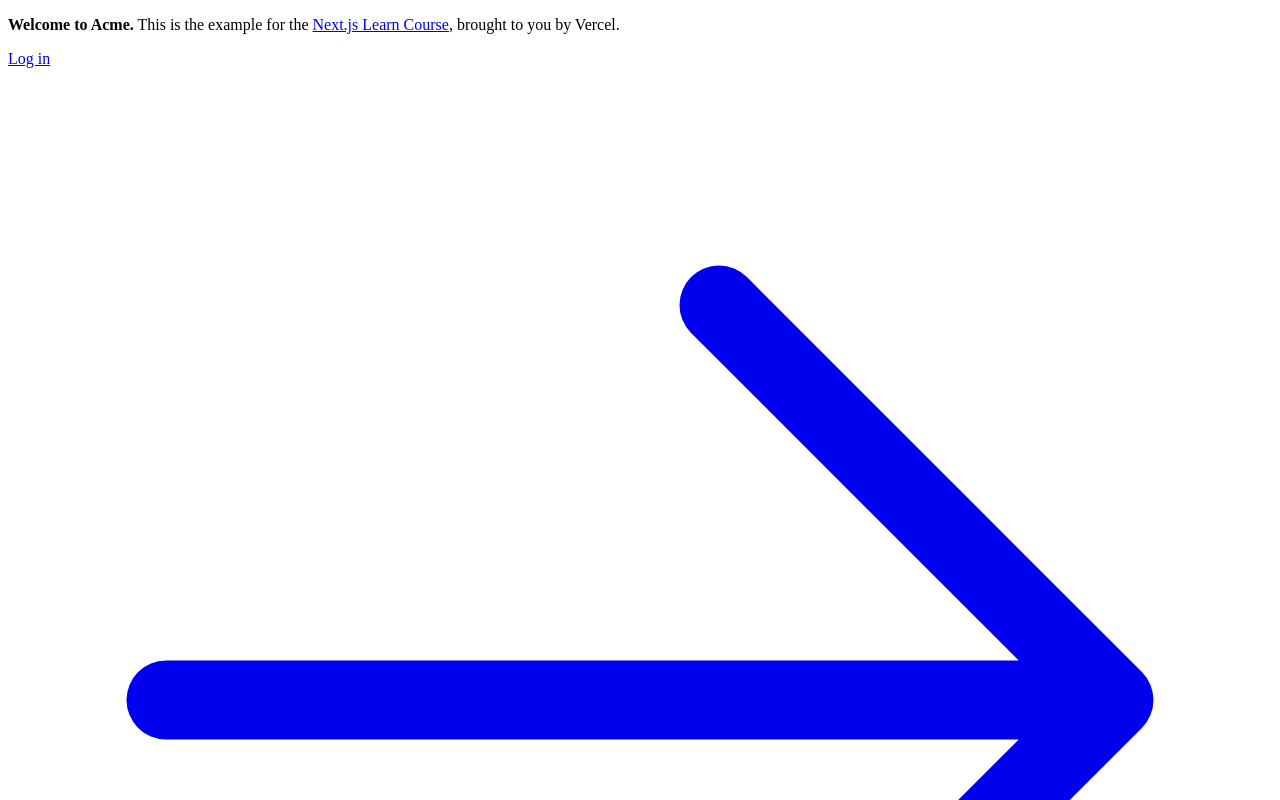
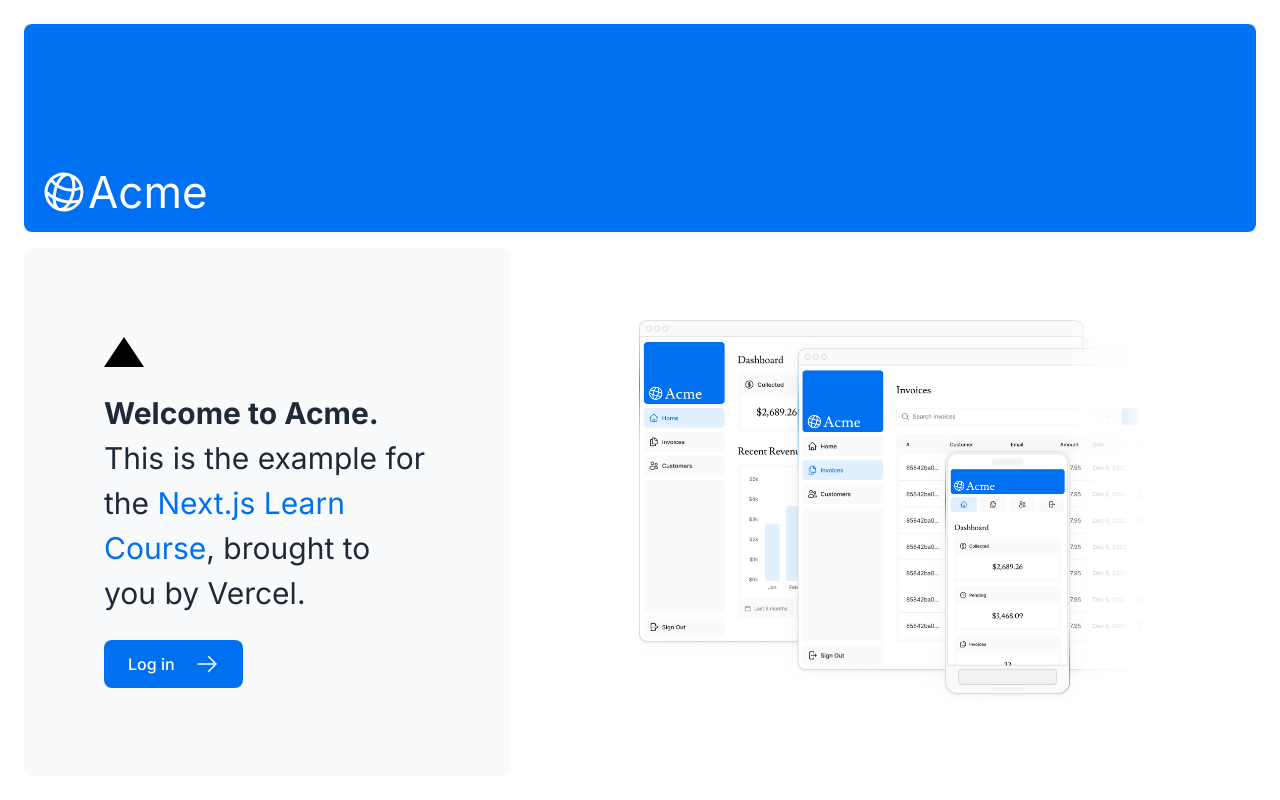
Before and after one commit to Anonym0usLemon/vercel-dashboard-app, a Next.js app: page / in a window 1280 px wide. Shown: the top 800 px of the page. Built offline with nearby package versions, Linux system fonts and the light colour scheme.

Commit message:
first commit

```diff
--- /dev/null
+++ b/app/dashboard/customers/page.tsx
@@ -0,0 +1,3 @@
+export default function Page() {
+    return <p>Customers Page</p>
+}
--- /dev/null
+++ b/app/dashboard/invoices/page.tsx
@@ -0,0 +1,3 @@
+export default function Page() {
+    return <p>Invoices Page</p>
+}
--- /dev/null
+++ b/app/dashboard/layout.tsx
@@ -0,0 +1,12 @@
+import SideNav from '@/app/ui/dashboard/sidenav';
+
+export default function Layout({ children }: { children: React.ReactNode }) {
+  return (
+    <div className="flex h-screen flex-col md:flex-row md:overflow-hidden">
+      <div className="w-full flex-none md:w-64">
+        <SideNav />
+      </div>
+      <div className="flex-grow p-6 md:overflow-y-auto md:p-12">{children}</div>
+    </div>
+  );
+}
--- /dev/null
+++ b/app/dashboard/page.tsx
@@ -0,0 +1,3 @@
+export default function Page() {
+    return <p>Dashboard Page</p>;
+}
--- a/app/layout.tsx
+++ b/app/layout.tsx
@@ -1,3 +1,6 @@
+import '@/app/ui/global.css';
+import { inter } from '@/app/ui/fonts';
+
 export default function RootLayout({
   children,
 }: {
@@ -5,7 +8,7 @@
 }) {
   return (
     <html lang="en">
-      <body>{children}</body>
+      <body className={`${inter.className} antialiased`}>{children}</body>
     </html>
   );
 }
--- a/app/page.tsx
+++ b/app/page.tsx
@@ -1,15 +1,18 @@
 import AcmeLogo from '@/app/ui/acme-logo';
 import { ArrowRightIcon } from '@heroicons/react/24/outline';
 import Link from 'next/link';
+import { lusitana } from '@/app/ui/fonts';
+import Image from 'next/image';
 
 export default function Page() {
   return (
     <main className="flex min-h-screen flex-col p-6">
       <div className="flex h-20 shrink-0 items-end rounded-lg bg-blue-500 p-4 md:h-52">
-        {/* <AcmeLogo /> */}
+        <AcmeLogo />
       </div>
       <div className="mt-4 flex grow flex-col gap-4 md:flex-row">
         <div className="flex flex-col justify-center gap-6 rounded-lg bg-gray-50 px-6 py-10 md:w-2/5 md:px-20">
+        <div className="h-0 w-0 border-b-[30px] border-l-[20px] border-r-[20px] border-b-black border-l-transparent border-r-transparent"/>
           <p className={`text-xl text-gray-800 md:text-3xl md:leading-normal`}>
             <strong>Welcome to Acme.</strong> This is the example for the{' '}
             <a href="https://nextjs.org/learn/" className="text-blue-500">
@@ -26,6 +29,20 @@
         </div>
         <div className="flex items-center justify-center p-6 md:w-3/5 md:px-28 md:py-12">
           {/* Add Hero Images Here */}
+          <Image
+            src={"/hero-desktop.png"}
+            width={1000}
+            height={760}
+            className='hidden md:block'
+            alt='Screenshots of dashboard project showing desktop version'
+          />
+          <Image
+            src={"/hero-mobile.png"}
+            width={560}
+            height={620}
+            className='block md:hidden'
+            alt='Screenshots of dashboard project showing mobile version'
+          />
         </div>
       </div>
     </main>
--- a/app/ui/acme-logo.tsx
+++ b/app/ui/acme-logo.tsx
@@ -1,10 +1,9 @@
 import { GlobeAltIcon } from '@heroicons/react/24/outline';
-import { lusitana } from '@/app/ui/fonts';
 
 export default function AcmeLogo() {
   return (
     <div
-      className={`${lusitana.className} flex flex-row items-center leading-none text-white`}
+      className={`flex flex-row items-center leading-none text-white`}
     >
       <GlobeAltIcon className="h-12 w-12 rotate-[15deg]" />
       <p className="text-[44px]">Acme</p>
--- a/app/ui/dashboard/nav-links.tsx
+++ b/app/ui/dashboard/nav-links.tsx
@@ -1,8 +1,13 @@
+'use client';
+
 import {
   UserGroupIcon,
   HomeIcon,
   DocumentDuplicateIcon,
 } from '@heroicons/react/24/outline';
+import Link from 'next/link';
+import { usePathname } from 'next/navigation';
+import clsx from 'clsx';
 
 // Map of links to display in the side navigation.
 // Depending on the size of the application, this would be stored in a database.
@@ -17,19 +22,26 @@
 ];
 
 export default function NavLinks() {
+  const pathname = usePathname();
+
   return (
     <>
       {links.map((link) => {
         const LinkIcon = link.icon;
         return (
-          <a
+          <Link
             key={link.name}
             href={link.href}
-            className="flex h-[48px] grow items-center justify-center gap-2 rounded-md bg-gray-50 p-3 text-sm font-medium hover:bg-sky-100 hover:text-blue-600 md:flex-none md:justify-start md:p-2 md:px-3"
+            className={clsx(
+              'flex h-[48px] grow items-center justify-center gap-2 rounded-md bg-gray-50 p-3 text-sm font-medium hover:bg-sky-100 hover:text-blue-600 md:flex-none md:justify-start md:p-2 md:px-3',
+              {
+                'bg-sky-100 text-blue-600': pathname === link.href,
+              }
+            )}
           >
             <LinkIcon className="w-6" />
             <p className="hidden md:block">{link.name}</p>
-          </a>
+          </Link>
         );
       })}
     </>
--- /dev/null
+++ b/app/ui/fonts.ts
@@ -0,0 +1,3 @@
+import { Inter } from 'next/font/google';
+
+export const inter = Inter({ subsets: ['latin'] });
```
